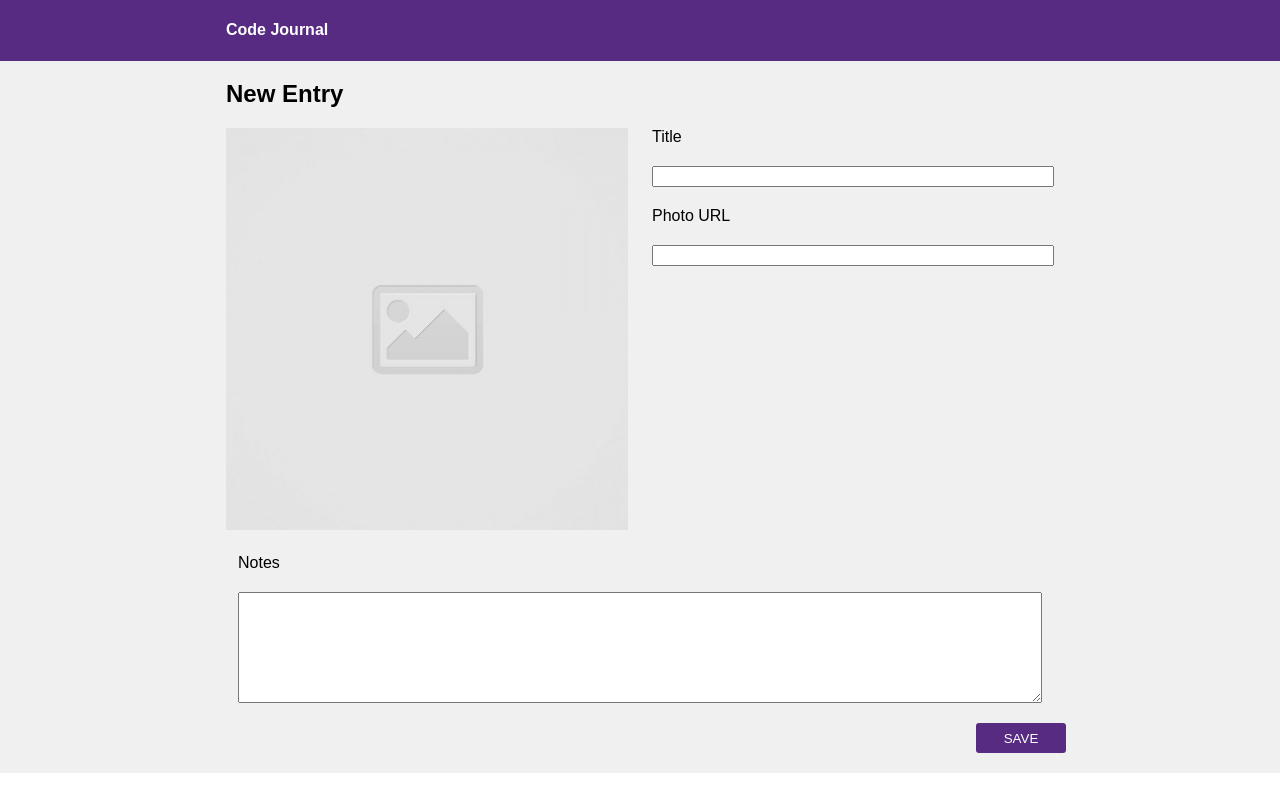
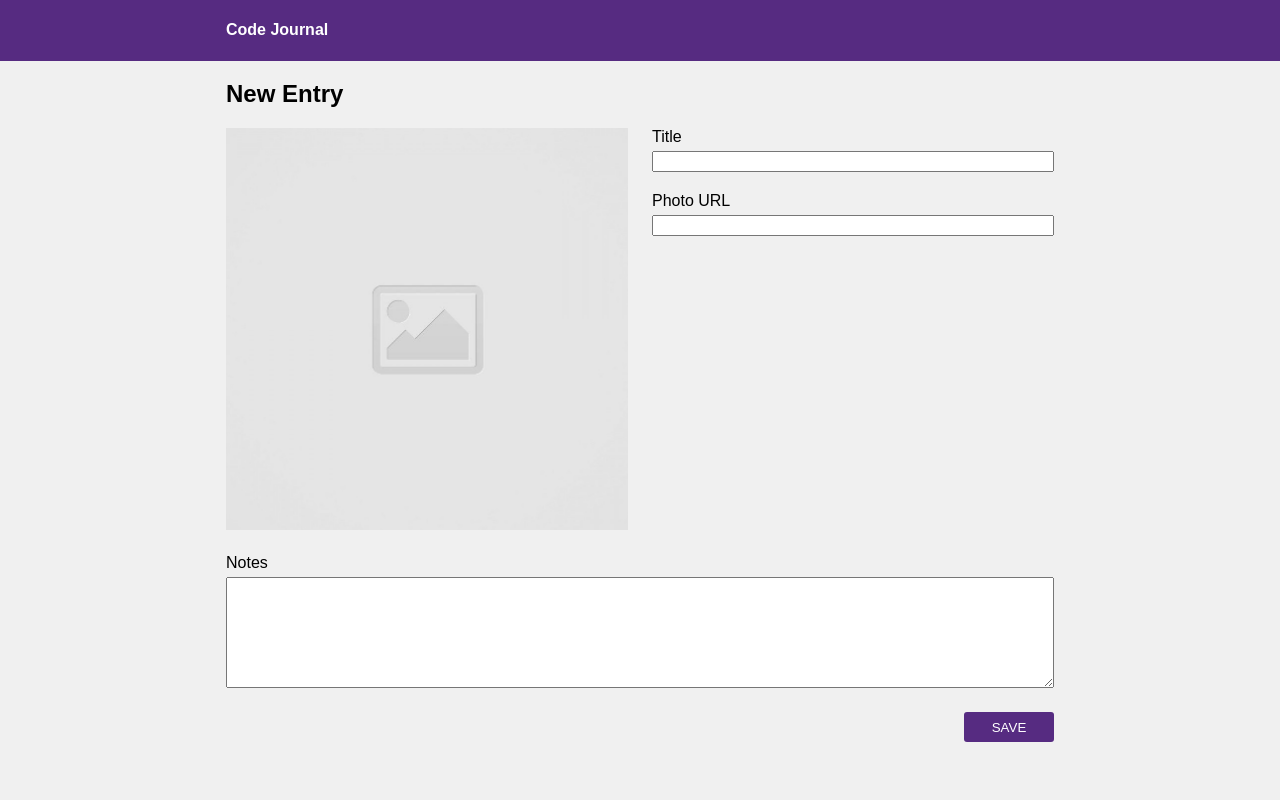
Before and after one commit to edtan094/code-journal, a website: page index.html in a window 1280 px wide. Drawn offline with Linux system fonts and the light colour scheme; a web font is replaced by a local one.

Commit message:
Test all functionality again in a private browsing session.

```diff
--- a/css/reset.css
+++ b/css/reset.css
@@ -5,3 +5,8 @@
 body {
   margin: 0;
 }
+
+input,
+textarea {
+  width: 100%;
+}
--- a/css/styles.css
+++ b/css/styles.css
@@ -24,6 +24,7 @@
 
 .image-container {
   width: 100%;
+  object-fit: contain;
 }
 
 .image-size {
@@ -45,5 +46,5 @@ button {
 }
 
 .padding-bottom {
-  padding-bottom: 20px;
+  padding-bottom: 5px;
 }
--- a/index.html
+++ b/index.html
@@ -1,13 +1,12 @@
 <!DOCTYPE html>
 <html lang="en">
+
 <head>
   <meta charset="UTF-8">
   <meta name="viewport" content="width=device-width, initial-scale=1.0">
   <title>Code Journal</title>
   <link rel="icon" href="images/favicon.ico">
-  <link
-    rel="stylesheet"
-    crossorigin="anonymous"
+  <link rel="stylesheet" crossorigin="anonymous"
     href="https://cdnjs.cloudflare.com/ajax/libs/font-awesome/5.14.0/css/all.min.css"
     integrity="sha512-1PKOgIY59xJ8Co8+NE6FZ+LOAZKjy+KY8iq0G4B3CyeY6wYHN3yt9PW0XpSriVlkMXe40PTKnXrLnZ9+fkDaog==">
   <link rel="stylesheet" href="css/reset.css">
@@ -15,7 +14,8 @@
   <link rel="stylesheet" href="css/styles.css">
   <link href="https://fonts.googleapis.com/css2?family=Proza+Libre&display=swap" rel="stylesheet">
 </head>
-<body>
+
+<body class="gray-background">
   <header class="purple-background">
     <div class="container row">
       <div class="column-full">
@@ -23,37 +23,39 @@
       </div>
     </div>
   </header>
-  <main class="gray-background">
+  <main>
     <div class="container" data-view="entry-form">
       <div class="row column-full">
         <h2>New Entry</h2>
       </div>
-      <div class="row">
+      <form class="row">
         <div class="column-half">
           <div class="image-container">
             <img class="image-size image-place-holder" src="images/placeholder-image-square.jpg">
           </div>
         </div>
         <div class="column-half">
-          <form action="index.html" method="get" class="row flex-column form-title-image">
-            <label for="Title" class="padding-bottom">Title</label>
+          <div class="row">
+            <label for="title" class="padding-bottom">Title</label>
             <input type="text" name="title" id="title" class="title-value" required>
+          </div>
+          <div class="row">
             <label for="Photo URL" class="padding-top padding-bottom">Photo URL</label>
             <input type="text" name="Photo URL" id="photo-URL" required>
-          </form>
+          </div>
         </div>
-      </div>
-      <div class="row">
-        <div class="column-full">
-          <form action="index.html" method="get" class="row flex-column form-notes column-full">
-            <label for="Notes" class="padding-top padding-bottom">Notes</label>
-            <textarea name="Notes" rows="7" id="Notes" class="notes-value" required></textarea>
-          </form>
+        <div class="column-full padding-top">
+          <div class="row padding-bottom">
+            <label for="Notes">Notes</label>
+          </div>
+          <textarea name="Notes" rows="7" id="Notes" class="notes-value" required></textarea>
         </div>
-      </div>
-      <div class="row padding-top padding-bottom justify-end">
-        <button class="purple-background button new-entry-button">SAVE</button>
-      </div>
+        <div class="column-full padding-top padding-bottom">
+          <div class="row justify-end">
+            <button class="purple-background button new-entry-button">SAVE</button>
+          </div>
+        </div>
+      </form>
     </div>
   </main>
   <script src="js/data.js"></script>
```
